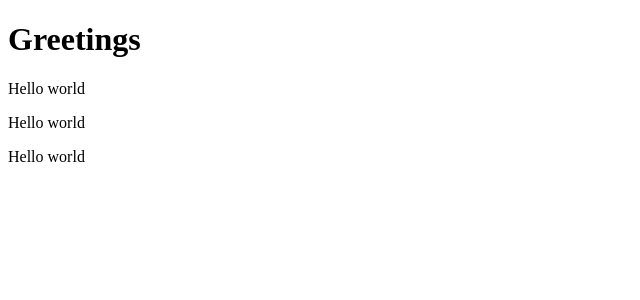
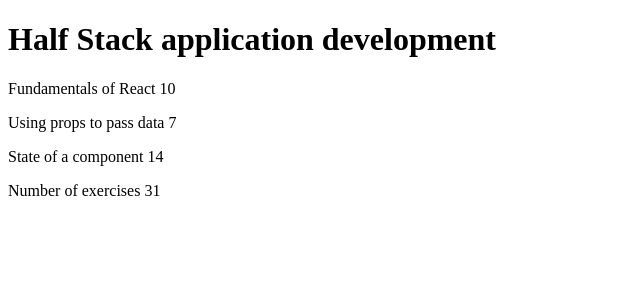
Before and after one commit to Salgado3/fullStackOpenReact, a React (Create React App) app in the folder part1/: page / in a window 1280 px wide. Shown: the top 300 px of the page, without its empty margins (0-640 px from the left). Built offline with nearby package versions, Linux system fonts and the light colour scheme.

Commit message:
React part 1 completed

```diff
--- a/part1/src/App.js
+++ b/part1/src/App.js
@@ -1,11 +1,28 @@
 import React from 'react'
 
-const Hello = () => {  return (    <div>      <p>Hello world</p>    </div>  )}
 const App = () => {
+  const course = 'Half Stack application development'
+  const part1 = 'Fundamentals of React'
+  const exercises1 = 10
+  const part2 = 'Using props to pass data'
+  const exercises2 = 7
+  const part3 = 'State of a component'
+  const exercises3 = 14
+
   return (
     <div>
-      <h1>Greetings</h1>
-      <Hello />  <Hello />  <Hello />    </div>
+      <h1>{course}</h1>
+      <p>
+        {part1} {exercises1}
+      </p>
+      <p>
+        {part2} {exercises2}
+      </p>
+      <p>
+        {part3} {exercises3}
+      </p>
+      <p>Number of exercises {exercises1 + exercises2 + exercises3}</p>
+    </div>
   )
 }
 
```
Also changed, not shown: part1/src/index.js (line endings or trailing spaces).
